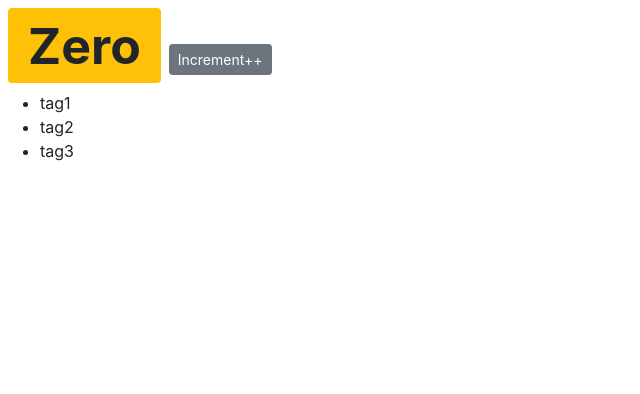
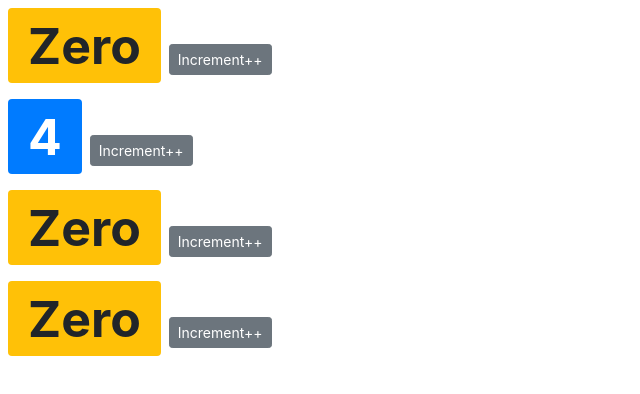
Before and after one commit to valcaro87/react-app-with-mosh, a React (Create React App) app: page / in a window 1280 px wide. Shown: the top 394 px of the page, without its empty margins (0-640 px from the left). Built offline with nearby package versions, Linux system fonts and the light colour scheme.

Commit message:
passing components

```diff
--- a/src/components/counter.jsx
+++ b/src/components/counter.jsx
@@ -2,8 +2,8 @@ import React, { Component } from 'react';
 
 class Counter extends Component {
     state = {
-        count: 0,
-        tags: ['tag1','tag2','tag3']
+        count: this.props.value
+        //tags: ['tag1','tag2','tag3']
     };
 
     styles = {
@@ -18,7 +18,7 @@ class Counter extends Component {
     // }
 
     handleIncrement = (product) => {
-        console.log(product);
+        //console.log(product);
         this.setState({ count: this.state.count + 1 });
     };
 
@@ -27,6 +27,7 @@ class Counter extends Component {
     // }
 
     render() {
+        //console.log('props', this.props);
 
         return (
             <div>
@@ -40,9 +41,9 @@ class Counter extends Component {
 
                 </button>
 
-                <ul>
+                {/* <ul>
                     {this.state.tags.map(tag=> <li key={tag}>{ tag }</li>)}
-                </ul>
+                </ul> */}
             </div>
         );
     }
--- /dev/null
+++ b/src/components/counters.jsx
@@ -0,0 +1,24 @@
+import React, { Component } from 'react'
+import Counter from './counter';
+
+
+class Counters extends Component {
+    state = {
+        counters: [
+            { id: 1, value: 0},
+            { id: 2, value: 4},
+            { id: 3, value: 0},
+            { id: 4, value: 0}
+        ]
+    };
+    render() {
+        return (
+            <div>
+                { this.state.counters.map (counter =>
+                    <Counter key={counter.id} value={counter.value} selected={true} /> )}
+            </div>
+        );
+    }
+}
+
+export default Counters;
--- a/src/index.js
+++ b/src/index.js
@@ -4,11 +4,11 @@ import './index.css';
 import App from './App';
 import reportWebVitals from './reportWebVitals';
 import '../node_modules/bootstrap/dist/css/bootstrap.min.css';
-import Counter from './components/counter';
+import Counters from './components/counters';
 
 ReactDOM.render(
   <React.StrictMode>
-    <Counter />
+    <Counters />
   </React.StrictMode>,
   document.getElementById('root')
 );
```
